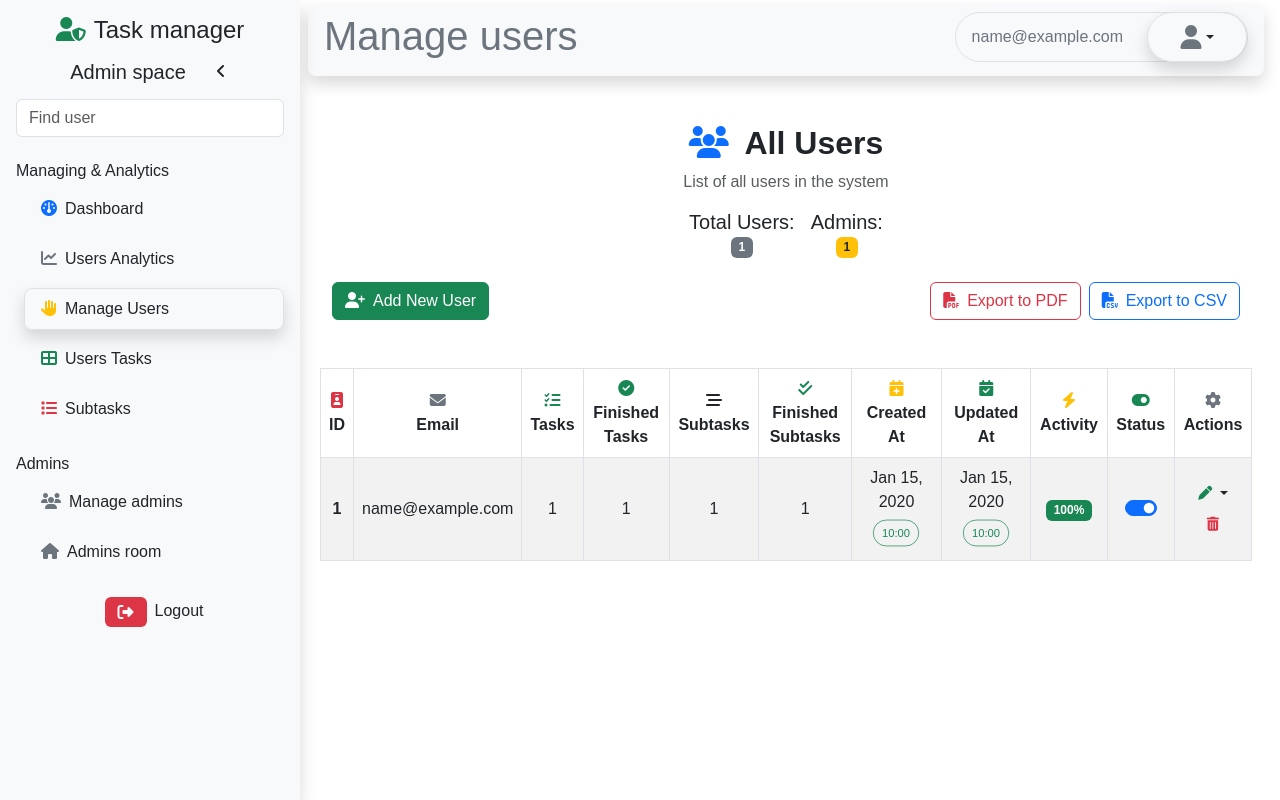
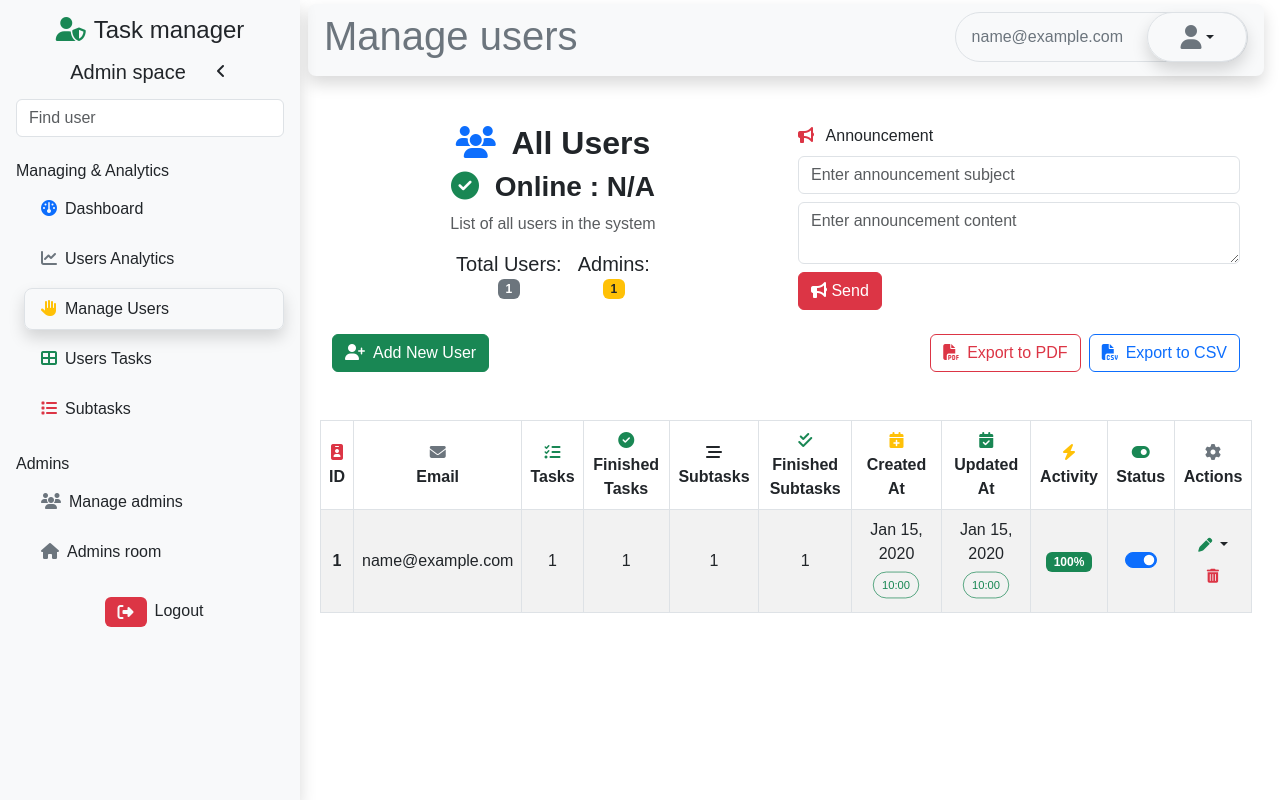
Before and after one commit to Andry-GitCrs/Task_Manager, a Flask app: page /admin/manage_users in a window 1280 px wide. Run offline with Flask 3, Linux system fonts and the light colour scheme; a user stored in the database is signed in; tables that the repository leaves empty hold one stand-in row (values such as "Sample post"); some libraries are stand-ins or nearby versions.

Commit message:
Implement real-time user notifications, online status and announcements via Socket.IO

```diff
--- a/routes/admin/fetch_user.py
+++ b/routes/admin/fetch_user.py
@@ -94,12 +94,14 @@
 
                 return jsonify({
                     "message": f"Users fetched successfully",
-                    "data": data
+                    "data": data,
+                    "user_id": current_user.user_id
                 }), 200
 
             return jsonify({
                     "message": f"There are no users",
-                    "data": data
+                    "data": data,
+                    "user_id": current_user.user_id
                 }), 404
 
         abort(404)
--- a/routes/services/services_route.py
+++ b/routes/services/services_route.py
@@ -1,9 +1,10 @@
-from flask import render_template
+from flask import jsonify, render_template
 from . import(
   export_csv,
   export_pdf,
   send_email,
-  send_notification
+  send_notification,
+  announcement
 )
 
 def use_services_route(app, database, socketio):
@@ -15,6 +16,7 @@
   send_email.verifyEmail(app)
   send_email.sendEmail(app)
   send_notification.send_notification(app, database, socketio)
+  announcement.announcement(app, database, socketio)
 
   for route in routes:
     route(app, database)
--- a/routes/user/get_notification.py
+++ b/routes/user/get_notification.py
@@ -14,7 +14,7 @@
             {
                 "id": notification.id,
                 "message": notification.message,
-                "created_at": notification.created_at.strftime('%Y-%m-%d %H:%M'),
+                "created_at": notification.created_at.strftime('%a %d %B %Y %H:%M'),
                 "updated_at": notification.updated_at,
                 "stat": notification.stat
             }
--- a/static/css/admin_dashboard.css
+++ b/static/css/admin_dashboard.css
@@ -194,3 +194,11 @@
     height: auto !important;
     max-height: 400px;
 }
+
+.online {
+    color: #1c915a94!important;
+    background-color: red!important;
+    border-radius: 50%!important;
+    width: 10px!important;
+    height: 10px!important;
+}
--- a/static/css/style.css
+++ b/static/css/style.css
@@ -797,6 +797,7 @@
 
 .nofitication-container{
     max-height: 200px;
+    width: 300px!important;
     overflow-y: auto;
 }
 
--- a/static/js/admin/admin_manage_users.js
+++ b/static/js/admin/admin_manage_users.js
@@ -1,3 +1,5 @@
+var CURRENT_USER_ID = undefined;
+var online_users = [];
 const fetchUserData = async () => {
     document.getElementById("loading").style.display = 'inline'
     try {
@@ -5,6 +7,7 @@
         const data = await response.json();
         if(response.ok){
             userData = data
+            CURRENT_USER_ID = userData.user_id
             showNotification("success", data.message)
             const tableBody = document.getElementById('userTableBody');
             userData.data.all_users.forEach(user => {
@@ -22,6 +25,7 @@
 
             });
         }else{
+            CURRENT_USER_ID = userData.user_id
             showNotification("success", data.message)
         }
     } catch (error) {
@@ -36,7 +40,7 @@
     row.id = `row${user.user_id}`
     row.innerHTML = `
         <td class='fw-bold'>${user.user_id}</td>
-        <td class='text-start'>${user.email}</td>
+        <td class='text-start'>${user.email} <span id="user${user.user_id}"></span></td>
         <td>${user.tasks_count}</td>
         <td>${user.finished_tasks_count}</td>
         <td>${user.user_subtasks_count}</td>
@@ -276,3 +280,70 @@
     const form = document.getElementById("userForm");
     form.classList.toggle("d-none");
 });
+
+// Initialize Socket.IO
+const socket = io({
+    reconnection: true,
+    reconnectionAttempts: 5,
+    reconnectionDelay: 1000,
+    reconnectionDelayMax: 5000,
+    forceNew: true // Ensures a fresh connection
+  });
+
+socket.on('connect', () => {
+    // Now tell server to join
+    socket.emit('join', { user_id: CURRENT_USER_ID });
+});
+
+socket.on("user_online", (data) => {
+    online_users = data
+    document.getElementById('online_users_nbr').textContent = online_users.length
+    online_users.map(user => {
+        document.getElementById(`user${user}`).innerHTML = `<span class='btn ${ user == CURRENT_USER_ID ? 'btn-warning' : 'btn-success'} px-2 rounded-pill'>${ user == CURRENT_USER_ID ? 'You' : 'Online'}</span>`
+    })
+});
+
+socket.on("user_offline", (data) => {
+    online_users = data.online_users
+    document.getElementById(`user${data.disconnected}`).innerHTML = '';
+    document.getElementById('online_users_nbr').textContent = online_users.length;
+    online_users.map(user => {
+        document.getElementById(`user${user}`).innerHTML = `<span class='btn ${ user == CURRENT_USER_ID ? 'btn-warning' : 'btn-success'} px-2 rounded-pill'>${ user == CURRENT_USER_ID ? 'You' : 'Online'}</span>`
+    })
+});
+
+let announcement_form = document.getElementById('announcement_form')
+
+announcement_form.addEventListener('submit', async (e) => {
+    e.preventDefault()
+    const announcement_subject = document.getElementById("announcement_subject").value.trim('')
+    const announcement = document.getElementById("announcement").value.trim('')
+
+    if (announcement_subject == '' || announcement == '') {
+        showNotification("error", 'All fields are required')
+        return
+    }
+
+    try {
+        const response = await fetch("/api/admin/notifications/announcement", {
+            method: "POST",
+            headers: { "Content-Type": "application/json" },
+            body: JSON.stringify({
+                "announcement_subject": announcement_subject,
+                "announcement": announcement
+            })
+        });
+
+        const responseData = await response.json();
+
+        if (response.ok) {  //Response with status code 200
+            showNotification("success", responseData.message)
+            announcement_form.reset()
+        } else {
+            showNotification("error", responseData.error)
+        }
+
+    } catch (error) {
+        showNotification("error", error)
+    }
+})
--- a/templates/views/admin/admin_manage_users.html
+++ b/templates/views/admin/admin_manage_users.html
@@ -31,10 +31,14 @@
 {% block content %}
     <div class="container-fluid">
         <div class="container my-5">
-            <div class="text-center mb-4">
+            <div class="row mb-4">
+              <div class="col-md-6 text-center">
                 <h2 class="fw-bold">
                 <i class="fas fa-users text-primary me-2"></i> All Users
                 </h2>
+                <h3 class="fw-bold">
+                  <i class="fas fa-check-circle text-success me-2"></i> Online : <span id="online_users_nbr">N/A</span>
+                </h3>
                 <p class="text-muted">List of all users in the system</p>
                 <div class="row justify-content-center g-3">
                   <div class="col-auto">
@@ -45,6 +49,17 @@
                     <h5 class="text-dark mb-0">Admins:</h5>
                     <span id="admin_nbr" class="badge bg-warning text-dark">N/A</span>
                   </div>
+                </div>
+              </div>
+              <div class="col-md-6">
+                <form id="announcement_form">
+                  <label for="announcement_subject" class="form-label"><i class="fas fa-bullhorn text-danger me-2"></i> Announcement</label>
+                  <div class="input-group">
+                    <input type="text" class="form-control" id="announcement_subject" placeholder="Enter announcement subject" required>
+                  </div>
+                    <textarea name="announcement" id="announcement" class="form-control my-2" placeholder="Enter announcement content" required></textarea>
+                    <button type="submit" class="btn btn-danger"><i class="fas fa-bullhorn"></i> Send</button>
+                </form>
               </div>
             </div>
 
--- a/templates/views/admin/base.html
+++ b/templates/views/admin/base.html
@@ -7,6 +7,7 @@
     <link rel="stylesheet" href="https://cdnjs.cloudflare.com/ajax/libs/font-awesome/6.6.0/css/all.min.css">
     <link rel="icon" type="image/png" href="{{ url_for('static', filename='images/logo.png') }}" sizes="32x32">
     <script src="https://code.jquery.com/jquery-3.7.1.min.js" integrity="sha256-/JqT3SQfawRcv/BIHPThkBvs0OEvtFFmqPF/lYI/Cxo=" crossorigin="anonymous"></script>
+    <script src="https://cdn.socket.io/4.5.4/socket.io.min.js"></script>
     <link rel="stylesheet" href="{{ url_for('static', filename='css/admin_dashboard.css') }}">
     <title>
         {% block title %}
@@ -51,7 +52,7 @@
                 <a  href="#" class="ms-2 p-2 text-decoration-none text-dark rounded-3"><i class="fas fa-home mx-2 text-secondary"></i><span>Admins room</span></a>
             </ul>
         </div>
-        <div class="pt-4 text-center">
+        <div class="pt-4 text-center" onclick="socket.disconnect()">
             <a href="/auth/logout" class="text-decoration-none text-dark"><i class="btn bg-danger fas fa-sign-out-alt mx-2 text-light"></i><span>Logout</span></a>
         </div>
 
--- a/templates/views/main.html
+++ b/templates/views/main.html
@@ -210,5 +210,5 @@
 
 {% endblock %}
 {% block script %}
-    <script src="{{ url_for('static', filename='js/script.js') }}"></script>
+  <script src="{{ url_for('static', filename='js/script.js') }}"></script>
 {% endblock %}
```
Also changed, not shown: routes/services/announcement.py (added, +46 -0 lines), routes/services/send_notification.py (+34 -0 lines), static/js/users/dashboard.script.js (+18 -14 lines), templates/views/users/base.html (+4 -4 lines), back_arch.png, front_arch.png. Lines whose indentation alone changed are shown as unchanged.
